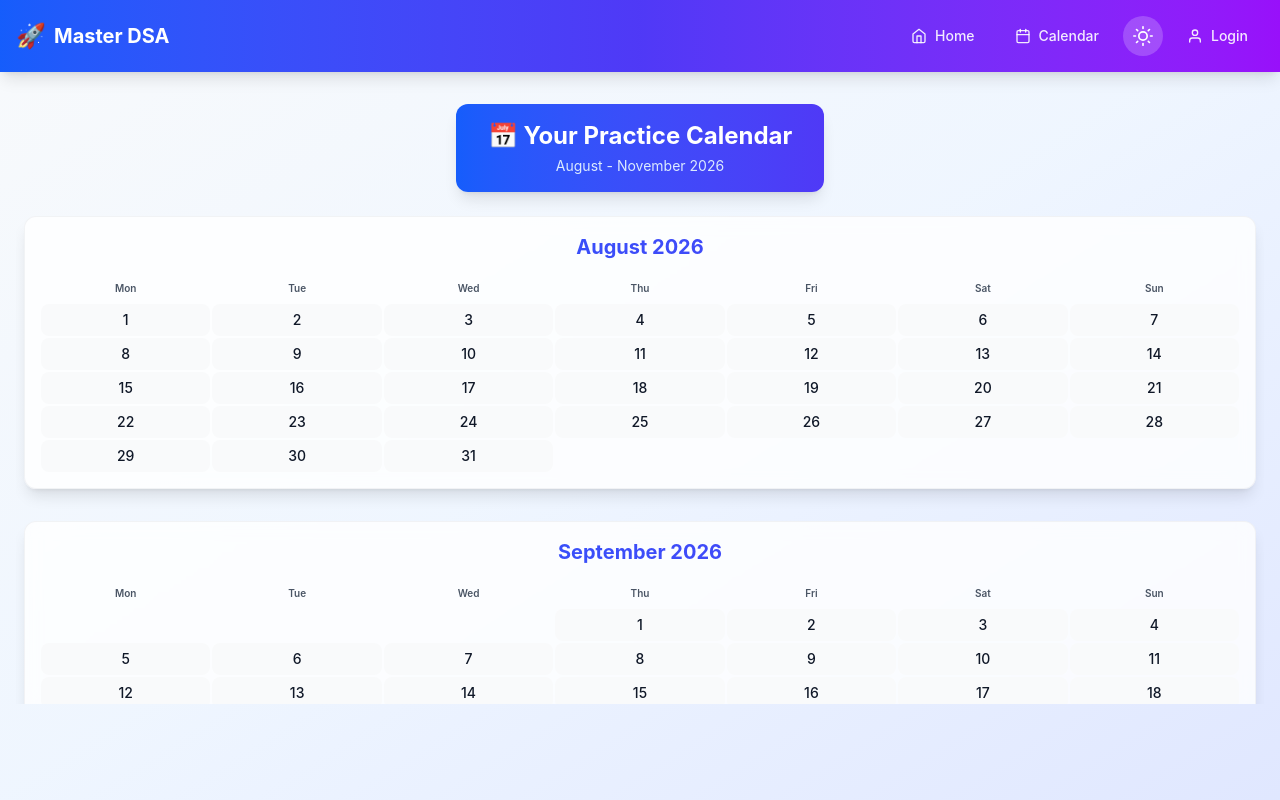
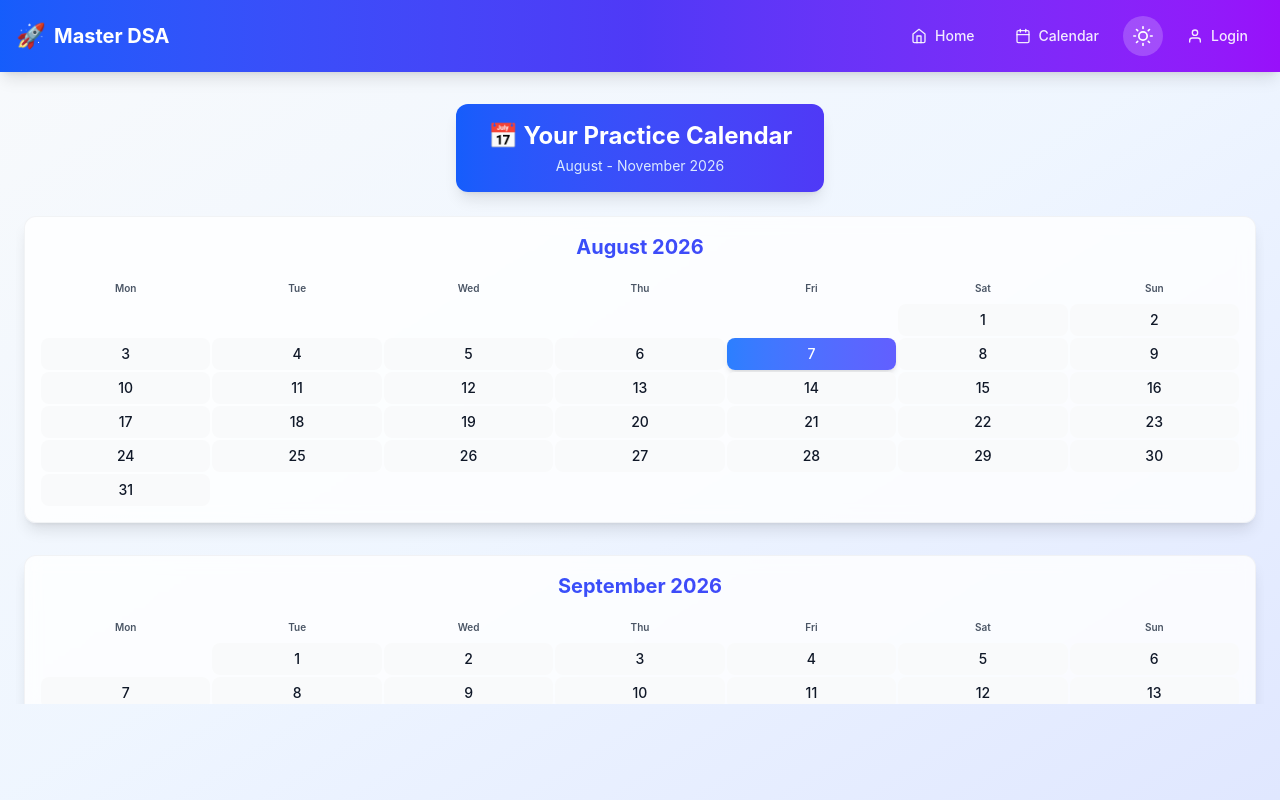
Before and after one commit to rishisf12/master-dsa-frontend, a React app: page /calendar in a window 1280 px wide. Built offline with nearby package versions, Linux system fonts and the light colour scheme; no server answers; the HTML template or start-up script is replaced by a standard one.

Commit message:
fix: remove +7 month offset causing wrong dates

```diff
--- a/src/components/calendar/MonthGrid.jsx
+++ b/src/components/calendar/MonthGrid.jsx
@@ -3,8 +3,7 @@ import { WeekRow } from './WeekRow';
 import { getWeeksInMonth } from '@utils/dateUtils';
 
 export const MonthGrid = ({ year, monthIndex, monthName }) => {
-  // ✅ REVERT: Keep the original +7 logic
-  const weeks = getWeeksInMonth(year, monthIndex + 7);
+  const weeks = getWeeksInMonth(year, monthIndex);
 
   return (
     <div className="bg-white/80 dark:bg-gray-800/80 backdrop-blur-sm rounded-xl shadow-lg border border-gray-200/50 dark:border-gray-700/50 p-4 hover:shadow-xl transition-shadow duration-300">
```
